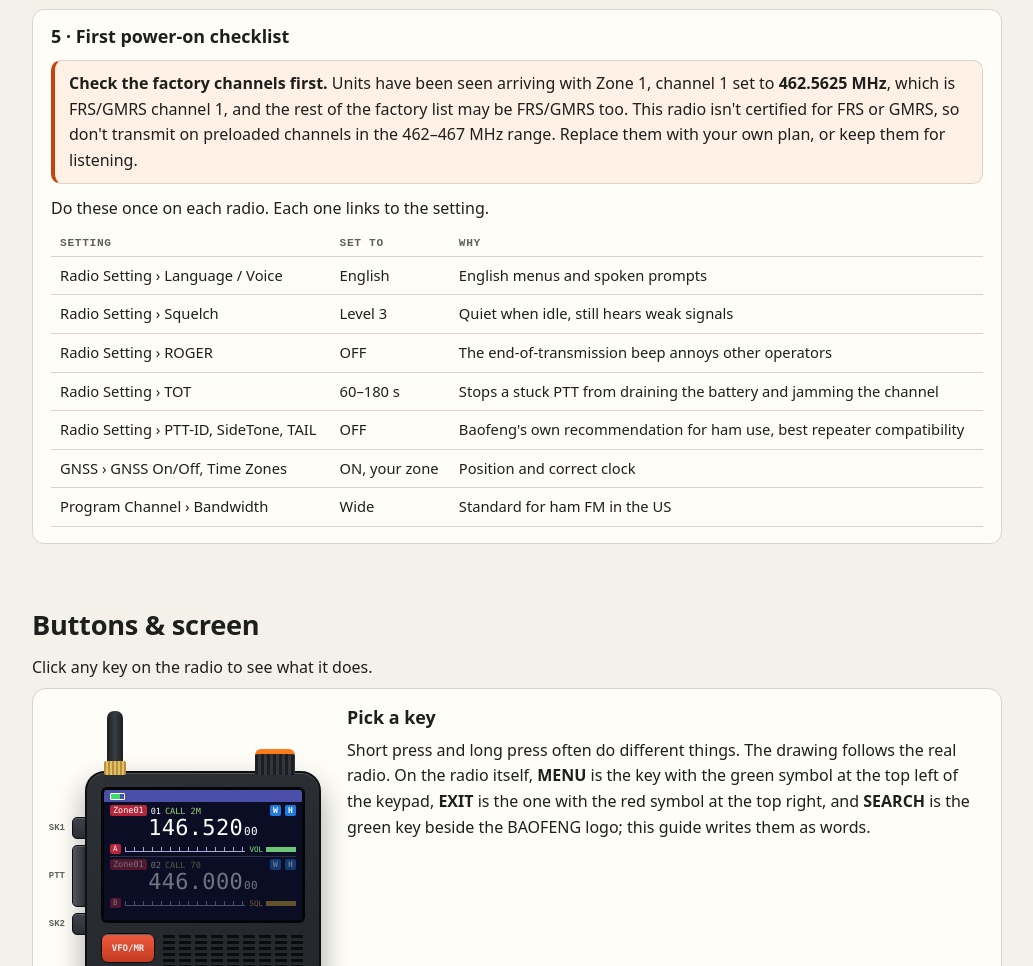
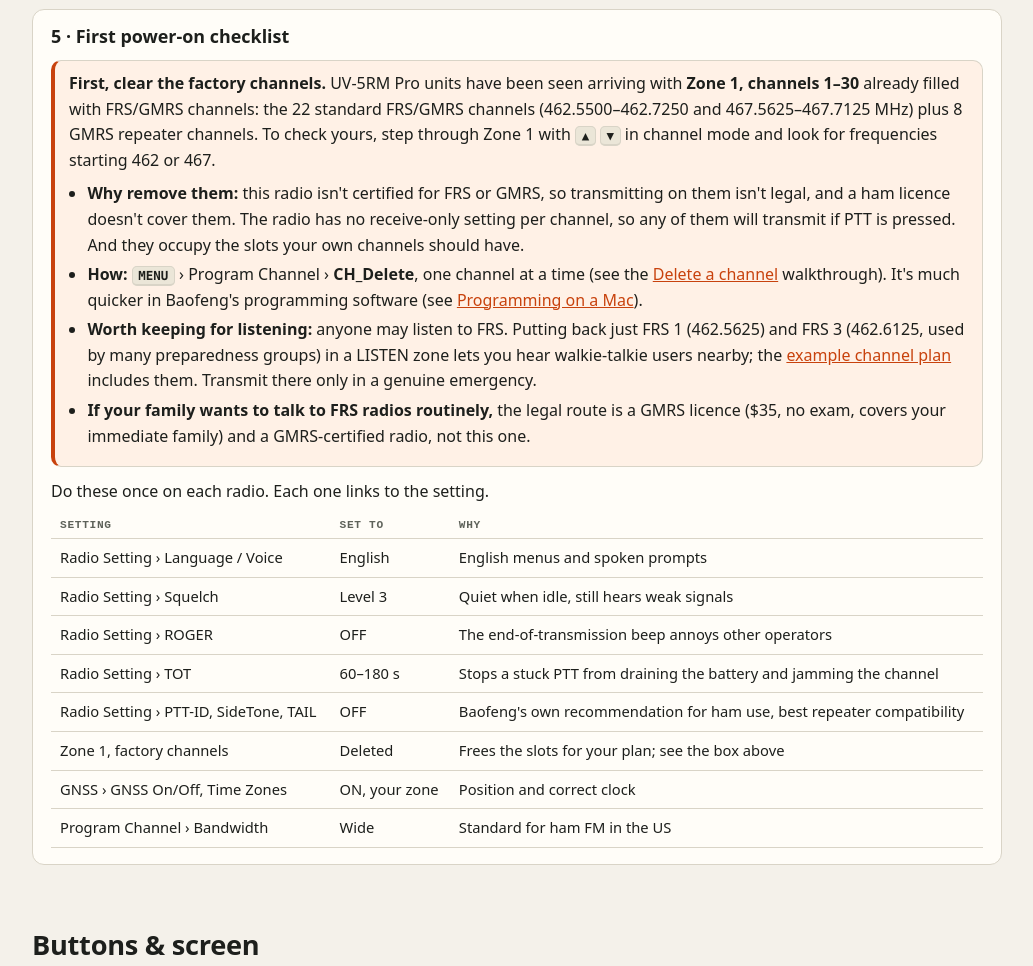
Before and after one commit to Kunkles/uv5rm-plus-gps-guide, a plain HTML site: page uv5rm-plus-gps-guide.html in a window 1280 px wide. Shown: the part 6070-7036 px from the top of the page, without its empty margins (238-1271 px from the left). Drawn offline with Linux system fonts and the light colour scheme.

Commit message:
Add clearing the factory channels and CH_Memory's empty-slot behaviour
- First power-on checklist: clear the 30 factory FRS/GMRS channels in
  Zone 1 (what they are, why, how), keep FRS 1 and 3 for listening,
  and the GMRS licence route for talking to FRS radios
- CH_Memory opens at the first empty slot: noted in the save walkthrough,
  menu reference and channel plan step 4; free a slot with CH_Delete
- Troubleshooting entry for CH_Memory starting at 31

Co-Authored-By: Claude Opus 5.5 <noreply@anthropic.com>

```diff
--- a/uv5rm-plus-gps-guide.html
+++ b/uv5rm-plus-gps-guide.html
@@ -433,7 +433,13 @@ table.plan tr.pdet .lbf{grid-template-columns:repeat(2,minmax(0,1fr))}
 </div>
 <div class="blk" id="setup-first" data-t="First power-on checklist and recommended settings">
 <h3>5 · First power-on checklist</h3>
-<div class="warn"><b>Check the factory channels first.</b> Units have been seen arriving with Zone 1, channel 1 set to <b>462.5625 MHz</b>, which is FRS/GMRS channel 1, and the rest of the factory list may be FRS/GMRS too. This radio isn't certified for FRS or GMRS, so don't transmit on preloaded channels in the 462–467 MHz range. Replace them with your own plan, or keep them for listening.</div>
+<div class="warn" id="setup-factory"><b>First, clear the factory channels.</b> UV-5RM Pro units have been seen arriving with <b>Zone 1, channels 1–30</b> already filled with FRS/GMRS channels: the 22 standard FRS/GMRS channels (462.5500–462.7250 and 467.5625–467.7125 MHz) plus 8 GMRS repeater channels. To check yours, step through Zone 1 with <kbd>▲</kbd> <kbd>▼</kbd> in channel mode and look for frequencies starting 462 or 467.
+<ul class="t" style="margin-top:.5em">
+<li><b>Why remove them:</b> this radio isn't certified for FRS or GMRS, so transmitting on them isn't legal, and a ham licence doesn't cover them. The radio has no receive-only setting per channel, so any of them will transmit if PTT is pressed. And they occupy the slots your own channels should have.</li>
+<li><b>How:</b> <kbd>MENU</kbd> › Program Channel › <b>CH_Delete</b>, one channel at a time (see the <a href="#walk" data-wt="delete">Delete a channel</a> walkthrough). It's much quicker in Baofeng's programming software (see <a href="#pc">Programming on a Mac</a>).</li>
+<li><b>Worth keeping for listening:</b> anyone may listen to FRS. Putting back just FRS 1 (462.5625) and FRS 3 (462.6125, used by many preparedness groups) in a LISTEN zone lets you hear walkie-talkie users nearby; the <a href="#plan">example channel plan</a> includes them. Transmit there only in a genuine emergency.</li>
+<li><b>If your family wants to talk to FRS radios routinely,</b> the legal route is a GMRS licence ($35, no exam, covers your immediate family) and a GMRS-certified radio, not this one.</li>
+</ul></div>
 <p>Do these once on each radio. Each one links to the setting.</p>
 <div class="tw"><table>
 <tr><th>Setting</th><th>Set to</th><th>Why</th></tr>
@@ -442,6 +448,7 @@ table.plan tr.pdet .lbf{grid-template-columns:repeat(2,minmax(0,1fr))}
 <tr><td>Radio Setting › ROGER</td><td>OFF</td><td>The end-of-transmission beep annoys other operators</td></tr>
 <tr><td>Radio Setting › TOT</td><td>60–180 s</td><td>Stops a stuck PTT from draining the battery and jamming the channel</td></tr>
 <tr><td>Radio Setting › PTT-ID, SideTone, TAIL</td><td>OFF</td><td>Baofeng's own recommendation for ham use, best repeater compatibility</td></tr>
+<tr><td>Zone 1, factory channels</td><td>Deleted</td><td>Frees the slots for your plan; see the box above</td></tr>
 <tr><td>GNSS › GNSS On/Off, Time Zones</td><td>ON, your zone</td><td>Position and correct clock</td></tr>
 <tr><td>Program Channel › Bandwidth</td><td>Wide</td><td>Standard for ham FM in the US</td></tr>
 </table></div>
@@ -848,7 +855,7 @@ table.plan tr.pdet .lbf{grid-template-columns:repeat(2,minmax(0,1fr))}
 <p><b>By keypad</b>, for a handful of channels. Work one zone at a time:</p>
 <ol class="t" style="padding-left:1.3em">
 <li>Switch the radio to that zone: <kbd>MENU</kbd> › Zone, pick it, or choose <b>+Add Zone</b> and type its name (see <a href="#walk" data-wt="zone">Add a zone</a>). Channels are always saved into the zone you're in.</li>
-<li>For each row: frequency mode, type the receive frequency, set the transmit frequency and tone for repeaters, then <b>CH_Memory</b> into the row's channel number. The <a href="#walk" data-wt="save">Save a simplex channel</a> and <a href="#walk" data-wt="repeater">Program a repeater</a> walkthroughs show every key.</li>
+<li>For each row: frequency mode, type the receive frequency, set the transmit frequency and tone for repeaters, then <b>CH_Memory</b> into the row's channel number. CH_Memory opens at the first empty slot, so if your row's number is already taken (by a factory channel, say), delete that channel first with CH_Delete. The <a href="#walk" data-wt="save">Save a simplex channel</a> and <a href="#walk" data-wt="repeater">Program a repeater</a> walkthroughs show every key.</li>
 <li>Name it (<a href="#walk" data-wt="name">Name a channel</a>) and check it against the printed plan.</li>
 </ol>
 <p><b>By computer</b>, for anything more: <b>Export CSV (CHIRP)</b> writes the plan in CHIRP's format (Zone 1 is rows 1–64, Zone 2 is 65–128, and so on), or type it into Baofeng's software. See <a href="#pc">Programming on a Mac</a>; CHIRP support for this radio is still being tested. Power isn't in the export, so set it in the software.</p>
@@ -863,7 +870,7 @@ table.plan tr.pdet .lbf{grid-template-columns:repeat(2,minmax(0,1fr))}
 <li><b>Saved into the wrong zone.</b> The radio saves into whichever zone is showing. Switch zone first.</li>
 <li><b>Different names or channel numbers on different radios.</b> The whole point is that they match.</li>
 <li><b>Mixing wide and narrow</b> between radios: one side sounds faint or distorted.</li>
-<li><b>Leaving the factory channels.</b> Units can arrive with FRS/GMRS channels you mustn't transmit on. Replace them with your plan, or move them to the LISTEN zone.</li>
+<li><b>Leaving the factory channels.</b> Units can arrive with 30 FRS/GMRS channels in Zone 1 that you mustn't transmit on, and they push your channels to 31 onwards. <a href="#setup-factory">Clear them first</a>.</li>
 </ul>
 </div>
 
@@ -1445,8 +1452,8 @@ const WT=[
  ['menu',mm(4),'Press <kbd>MENU</kbd> and go to <b>Program Channel</b> (<kbd>4</kbd>), then <kbd>MENU</kbd>.'],
  ['menu',pc(4),'Optional: set <b>Trans Power</b>, <b>Bandwidth</b> (Wide) and tones here first. Each one: select, <kbd>MENU</kbd>, choose, <kbd>MENU</kbd> to save.'],
  [D('17'),pc(17),'Go to <b>CH_Memory</b> (type <kbd>1</kbd><kbd>7</kbd> or scroll) and press <kbd>MENU</kbd>.'],
- ['up',opt('CH_Memory',['CH01','CH02','CH03','CH04','CH05'],2),'Choose the channel slot to store into with <kbd>▲</kbd><kbd>▼</kbd>.'],
- ['menu',T('CH_Memory','Saved',['CH03 · 146.520']),'Press <kbd>MENU</kbd> to save. Storing into a used slot overwrites it.'],
+ ['up',opt('CH_Memory',['CH01','CH02','CH03','CH04','CH05'],2),'Choose the channel slot to store into with <kbd>▲</kbd><kbd>▼</kbd>. The list opens at the first <b>empty</b> slot: on a radio still holding its 30 factory channels, that is 31.'],
+ ['menu',T('CH_Memory','Saved',['CH03 · 146.520']),'Press <kbd>MENU</kbd> to save. If the number you want is not offered, that slot is in use: free it first with <b>CH_Delete</b>.'],
  ['vfo',S(V('146.520','CH 003'),V('446.000','CH 002','CALL 70')),'Press <kbd>EXIT</kbd>, then <kbd>VFO/MR</kbd> to return to channel mode. Your new channel is there.']],
  after:'The channel is saved into the <b>current zone</b>. Next: <a href="#walk" data-wt="name">give it a name</a>.'},
 {id:'repeater',cat:'Programming',t:'Program a repeater',s:'Example: repeater output 146.940 MHz, −0.600 MHz offset (you transmit on 146.340), 100.0 Hz tone.',steps:[
@@ -1693,7 +1700,7 @@ const MENU=[
 ['Program Channel',13,'Scan Priority','OFF · ON','Make this the priority channel, checked far more often while scanning.'],
 ['Program Channel',14,'TX Admit','Always · Channel Free · CTDS Correct','Block transmitting when the channel is busy (Channel Free), or busy with a different tone.'],
 ['Program Channel',15,'Skip Frequency','OFF · ON','Described in the manual only as on/off; likely skips this entry during scans.'],
-['Program Channel',17,'CH_Memory','CH01–CH64','Save the current settings into a channel slot (creates or overwrites).'],
+['Program Channel',17,'CH_Memory','CH01–CH64','Save the current settings into a channel slot. The list opens at the first empty slot; to reuse a number that is taken, delete that channel first (CH_Delete).'],
 ['Program Channel',18,'CH_Delete','CH01–CH64','Erase a channel slot.'],
 ['Radio Info',1,'Versions','Firmware · Hardware','Version information; useful when asking for support.'],
 ['Radio Info',2,'My Radio','Radio ID · Radio Name','View and change this radio\'s ID (used for signalling and GPS sharing) and its name.'],
@@ -1729,6 +1736,7 @@ const FIX=[
 ['Forgot the power-on password','—','Read the radio with the CPS and clear the password there. See Unlock guides.'],
 ['Mac doesn\'t see the programming cable','Counterfeit PL2303 chip, charge-only adapter, or plug not seated','Run ls /dev/cu.* in Terminal with the cable in and out. Use a CH340 or FTDI cable; don\'t install extra drivers.'],
 ['CHIRP says the radio did not respond','GPS firmware isn\'t supported by official CHIRP builds','Use the experimental module or Baofeng\'s CPS in a Windows VM. See Programming on a Mac.'],
+['CH_Memory starts at 31, or won\'t offer channel 1','Channels 1–30 already hold the factory FRS/GMRS channels, and CH_Memory only opens at the first empty slot','Delete the factory channels (MENU › Program Channel › CH_Delete, or in Baofeng\'s software); see Out of the box › First power-on checklist.'],
 ['Charger light never turns green','Radio is switched on in the cradle','Switch the radio off while charging.'],
 ['CPS in the Windows VM can\'t connect','Cable not passed through to the VM, wrong COM port, or missing Windows driver','Attach the USB device to the VM, check Device Manager for the COM number, push the plug in hard.']];
 $('#fixt').innerHTML='<tr><th>Problem</th><th>Likely cause</th><th>Fix</th></tr>'+(FIX.map((f,i)=>`<tr id="f${i}"><td><b>${f[0]}</b></td><td>${f[1]}</td><td>${f[2]}</td></tr>`).join(''));
```
